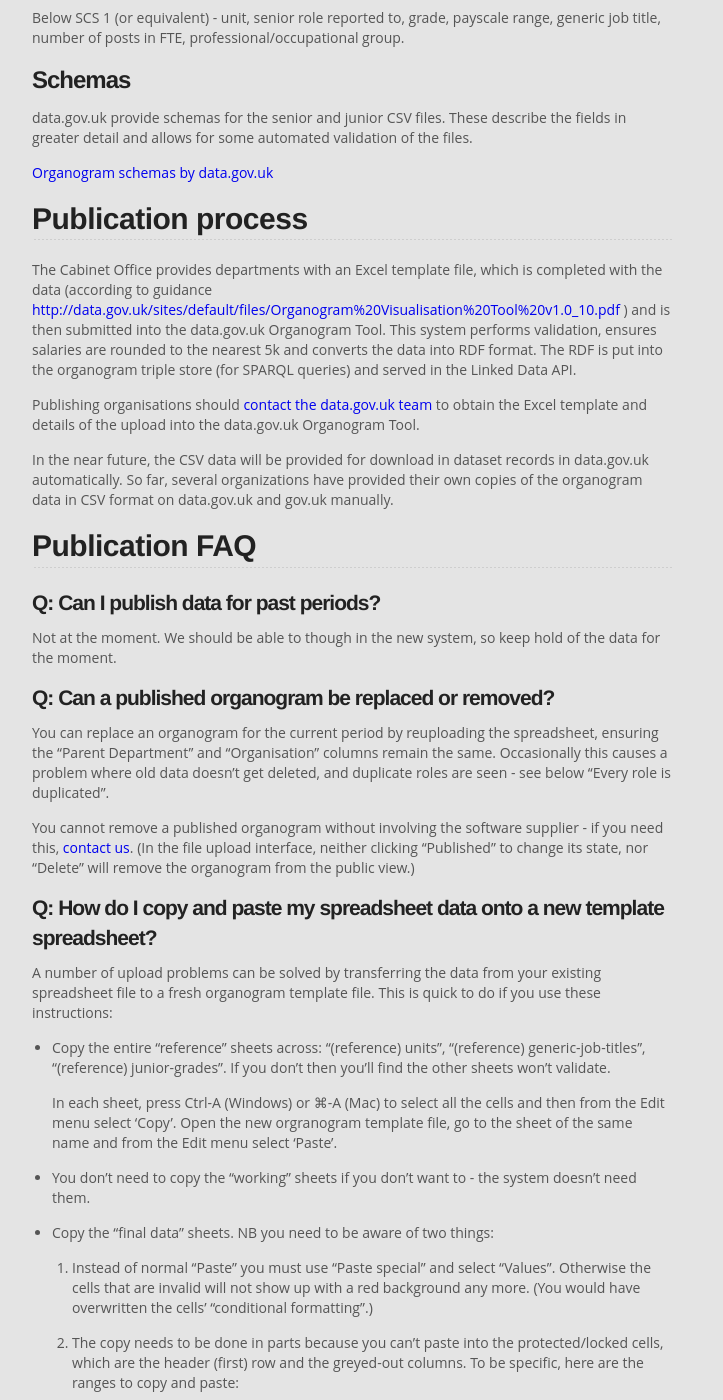
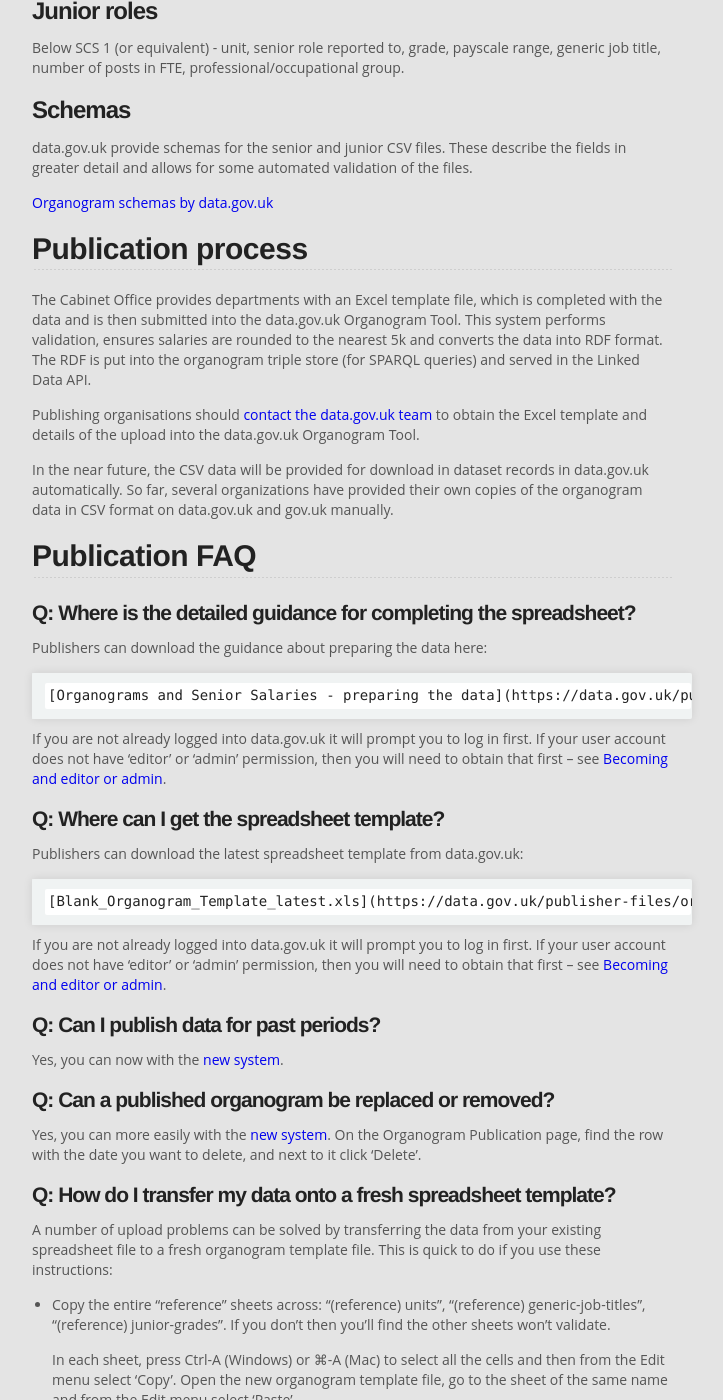
Before and after one commit to datagovuk/guidance, a Jekyll site: the page built from organogram-data.md, in a window 1280 px wide and 1400 px high, scrolled down 1461 px. Shown: the whole window, without its empty margins (288-1011 px from the left). Built offline with Jekyll 4.4.1, drawn with Linux system fonts in a browser that asks for light colours; some of the changed text lies outside the part shown.

Commit message:
Organogram tweaks

```diff
--- a/organogram-data.md
+++ b/organogram-data.md
@@ -2,6 +2,8 @@
 layout: "default"
 title: "Organogram data - Staff Roles and Salaries - publishing by central government"
 ---
+
+*NB On 3rd October 2016 there was a [transition to a new system](organogram-transition.html)*
 
 The Prime Minister committed central government and agencies to publish organograms of all staff positions from October 2010. The data includes the hierarchy of senior staff, including names, grades, job titles & salaries and numbers of junior staff that report to them.
 
@@ -35,15 +37,18 @@
 
 ## Published data
 
-Organograms are published at <https://data.gov.uk/organogram/>. The web interfaces includes a drop-down to select different organizations, a "Version" slider to select releases for the data at previous time snapshots and a "Sources" button for links to the Linked Data API, which is a web interface offering navigation through and chunks of the data in RDF serializations.
+Organograms are published as:
+
+* Visualisations/diagrams at <https://data.gov.uk/organogram/>.
+* Raw data in CSV format in data.gov.uk [datasets in the Organograms collection](https://data.gov.uk/data/search?q=&collection=Organogram)
 
 ## About the data
 
 ### Senior roles
 
-SCS pay band 2 (or equivalent) and above - name of the person, base pay (in £5k pay bands), grade, unit, contact phone/email, job title, role reported to, full time equivalent (FTE), salary cost of reports, professional/occupational group.
+SCS pay band 2 (or equivalent) and above - name of the person, pay (in £5k pay bands), grade, unit, contact phone/email, job title, role reported to, full time equivalent (FTE), salary cost of reports, professional/occupational group.
 
-SCS pay band 1 (or equivalent) - same as for SCS 2, but without the base pay (which is included in the cost of team reports).
+SCS pay band 1 (or equivalent) - same as for SCS 2, but without the name or pay (which is included in the cost of team reports).
 
 ### Junior roles
 
@@ -57,31 +62,45 @@
 
 ## Publication process
 
-The Cabinet Office provides departments with an Excel template file, which is completed with the data (according to guidance <http://data.gov.uk/sites/default/files/Organogram%20Visualisation%20Tool%20v1.0_10.pdf> ) and is then submitted into the data.gov.uk Organogram Tool. This system performs validation, ensures salaries are rounded to the nearest 5k and converts the data into RDF format. The RDF is put into the organogram triple store (for SPARQL queries) and served in the Linked Data API.
+The Cabinet Office provides departments with an Excel template file, which is completed with the data and is then submitted into the data.gov.uk Organogram Tool. This system performs validation, ensures salaries are rounded to the nearest 5k and converts the data into RDF format. The RDF is put into the organogram triple store (for SPARQL queries) and served in the Linked Data API.
 
-Publishing organisations should [contact the data.gov.uk team](http://data.gov.uk/contact) to obtain the Excel template and details of the upload into the data.gov.uk Organogram Tool.
+Publishing organisations should [contact the data.gov.uk team](https://data.gov.uk/contact) to obtain the Excel template and details of the upload into the data.gov.uk Organogram Tool.
 
 In the near future, the CSV data will be provided for download in dataset records in data.gov.uk automatically. So far, several organizations have provided their own copies of the organogram data in CSV format on data.gov.uk and gov.uk manually.
 
 ## Publication FAQ
 
+#### Q: Where is the detailed guidance for completing the spreadsheet?
+
+Publishers can download the guidance about preparing the data here:
+
+    [Organograms and Senior Salaries - preparing the data](https://data.gov.uk/publisher-files/organogram_docs/OrganogramsPreparingTheDataGuidanceSeptember2016.pdf)
+
+If you are not already logged into data.gov.uk it will prompt you to log in first. If your user account does not have 'editor' or 'admin' permission, then you will need to obtain that first – see [Becoming and editor or admin](becoming_an_editor_or_admin.html).
+
+#### Q: Where can I get the spreadsheet template?
+
+Publishers can download the latest spreadsheet template from data.gov.uk:
+
+    [Blank_Organogram_Template_latest.xls](https://data.gov.uk/publisher-files/organogram_docs/Blank_Organogram_Template_latest.xls)
+
+If you are not already logged into data.gov.uk it will prompt you to log in first. If your user account does not have 'editor' or 'admin' permission, then you will need to obtain that first – see [Becoming and editor or admin](becoming_an_editor_or_admin.html).
+
 #### Q: Can I publish data for past periods?
 
-Not at the moment. We should be able to though in the new system, so keep hold of the data for the moment.
+Yes, you can now with the [new system](organogram-transition.html).
 
 #### Q: Can a published organogram be replaced or removed?
 
-You can replace an organogram for the current period by reuploading the spreadsheet, ensuring the "Parent Department" and "Organisation" columns remain the same. Occasionally this causes a problem where old data doesn't get deleted, and duplicate roles are seen - see below "Every role is duplicated".
+Yes, you can more easily with the [new system](organogram-transition.html). On the Organogram Publication page, find the row with the date you want to delete, and next to it click 'Delete'.
 
-You cannot remove a published organogram without involving the software supplier - if you need this, [contact us](http://data.gov.uk/contact). (In the file upload interface, neither clicking "Published" to change its state, nor "Delete" will remove the organogram from the public view.)
-
-#### Q: How do I copy and paste my spreadsheet data onto a new template spreadsheet?
+#### Q: How do I transfer my data onto a fresh spreadsheet template?
 
 A number of upload problems can be solved by transferring the data from your existing spreadsheet file to a fresh organogram template file. This is quick to do if you use these instructions:
 
 * Copy the entire "reference" sheets across: "(reference) units", "(reference) generic-job-titles", "(reference) junior-grades". If you don't then you'll find the other sheets won't validate.
 
-  In each sheet, press Ctrl-A (Windows) or &#8984;-A (Mac) to select all the cells and then from the Edit menu select 'Copy'. Open the new orgranogram template file, go to the sheet of the same name and from the Edit menu select 'Paste'.
+  In each sheet, press Ctrl-A (Windows) or &#8984;-A (Mac) to select all the cells and then from the Edit menu select 'Copy'. Open the new organogram template file, go to the sheet of the same name and from the Edit menu select 'Paste'.
 
 * You don't need to copy the "working" sheets if you don't want to - the system doesn't need them.
 
@@ -102,38 +121,15 @@
 
 ## Publication problems and solutions
 
-#### Every role is duplicated
+#### "Validation error(s) during load"
 
-This problem can be identified by the number "2" (or more) seen on every role. In addition, the name (or same ID) is listed twice in the information box. For example:
+If you upload your Excel file and get this error then it means that there is a problem with one or more data rows in the spreadsheet, as identified by the spreadsheet's own validation.
 
-![Duplicate roles problem](images/organogram_duplicates_problem.png)
+The spreadsheet should identify the row with the problem using the red colour, and if you've avoided using normal paste, the problem cells will also be red.
 
-If this is the case, [contact us](http://data.gov.uk/contact) so that we can ask the supplier to sort it out.
+However, the upload error message should give the clearest indication of both the nature of the problem and where it is, naming the specific sheet and either row or cell.
 
-#### "That doesn't look like a valid Excel spreadsheet."
-
-![not valid Excel spreadsheet error message during upload](images/organogram_upload_not_valid_excel.png)
-
-(not to be confused with messages concerning an "invalid" spreadsheet - see below)
-
-This occurs if the filename does not end in exactly ".xls".
-
-This may be because:
-* It has been saved as .xlsx (this newer format is not accepted)
-* It has been capitalized
-* Macs sometimes leave off the extension completely when saving files
-
-Correct the filename extension using Windows Explorer or Mac Finder before re-uploading.
-
-#### "The spreadsheet is invalid. Please check your data and try again."
-
-![invalid spreadsheet error message during upload](images/organogram_upload_invalid.png)
-
-(not to be confused with the error below about an "older spreadsheet template")
-
-If you upload your Excel file and get this error then it means that there is a problem with one or more data rows in the spreadsheet.
-
-To work out exactly where the problem is, open the file in Excel and look on the "(final data)-junior staff" sheet. Scroll to column X and there will be three coloured indicators:
+While working in the spreadsheet, please refer to the validation indicator, which helps you identify when these problems have been solved:
 
 ![spreadsheet validity indicator - workbook](images/organogram_spreadsheet_workbook_invalid.png)
 
@@ -149,15 +145,9 @@
 
 Once all problems are resolved and the 'WORKBOOK VALID?' indicator has gone green and you still get an error when you try to upload it, then [contact us](http://data.gov.uk/contact), supplying the file in question.
 
-#### "older spreadsheet template"
+#### Older spreadsheet template"
 
-![invalid spreadsheet / "older spreadsheet template" error message during upload](images/organogram_upload_invalid_older.png)
-
-"The spreadsheet is invalid - You may be using an older version of the spreadsheet template. Please check your data and try again."
-
-(Not to be confused with the error in the previous section of this document that does not mention the "older spreadsheet template")
-
-It means that the spreadsheet structure is not correct.
+Older spreadsheet templates (e.g. from 2010) can cause problems because they have a different structure.
 
 Follow these steps to find and solve the fault:
 
@@ -169,25 +159,13 @@
 
 If you still get the error on upload, you could try getting a fresh template and copy and paste the data across to it.
 
-#### "Could not find junior sheet"
-
-!["Could not find junior sheet" error message during upload](images/organogram_upload_invalid_finding_sheet.png)
-
-"Could not find junior sheet. Please check your data and try again."
+#### No sheet named <'(reference) units'>
 
 Follow these steps to find and solve the fault:
 
 * Check that the spreadsheet opens alright in Excel.
 * Check that the spreadsheet is not password protected. (It would prompt for the password when you open it in Excel.)
-* Check that the key sheets are still called "(final data) senior-staff" and "(final data) junior-staff". Check that on sheet "(final data) junior-staff" there is still the validation block is still in column X in rows 1 to 6. If you can't fix any problems, [contact us](http://data.gov.uk/contact) to get the latest template and [copy and paste your data into it](#q-how-do-i-copy-and-paste-my-spreadsheet-data-onto-a-new-template-spreadsheet).
-
-#### Junior roles haven't appeared
-
-Occasionally, the senior roles will show, but none of the junior roles, when viewing or previewing the organogram. This can be caused by blank rows in the junior sheet:
-
-![Missing row in spreadsheet](images/organogram_missing_row.png)
-
-Check for missing rows in the "(final data) junior-staff" sheet and re-upload.
+* Check that the key sheets are still called "(reference) units", "(final data) senior-staff" and "(final data) junior-staff". If not, simply rename them back to these names.
 
 #### Organogram has not appeared publicly
 
@@ -197,16 +175,10 @@
 
   ![organogram department/public body selector](images/organogram_department_selector.png)
 
-  To be sure, select it again using the first box pictured - "Departments". The name of the department/public body should appear in the second box/button.
-
 * Check you are looking at the right "Version" (date) in the viewer.
 
   ![organogram version slider](images/organogram_version.png)
 
-* Check that you changed the state to "Published" (via "Signed off") in the "Preview" screen.
+* Check that on the Publication page, the relevant row has a Publish status of "Done". (i.e. you have uploaded the file, ticked Sign off and clicked Publish)
 
   ![organogram published state](images/organogram_published_state.png)
-
-* Ensure that you waited until at least the next day since you changed the state to "Published" (it is done during the night).
-
-If you are still not seeing it, then [contact us](http://data.gov.uk/contact).
--- a/organogram-transition.md
+++ b/organogram-transition.md
@@ -10,11 +10,11 @@
 
 ## Context
 
-'Organograms' is the staff data that central government bodies are responsible for uploading to data.gov.uk every 6 months. Further information about this commitment is explained on: [Organogram data - Staff Roles and Salaries - publishing by central government](organogram-data.html).
+'Organograms' are the staff datasets that central government bodies are responsible for publishing on data.gov.uk every 6 months. Further information about this commitment is explained on: [Organogram data - Staff Roles and Salaries - publishing by central government](organogram-data.html).
 
 ## When?
 
-* 28th September 2016 - existing uploads will be disabled (to allow for transition)
+* 29th September 2016 - existing submissions/uploads will be disabled (to allow for transition)
 
 * 3rd October 2016 - new upload and view functionality launches
 
@@ -33,12 +33,19 @@
    * [Getting an account](becoming_an_editor_or_admin.html#getting-an-account)
    * [Become an editor](becoming_an_editor_or_admin.html#become-an-editor)
 
+2. The spreadsheet of data that you collect remains the same format/template as before. However the latest spreadsheet has updated department names. Publishers can download it here:
 
-2. The spreadsheet of data that you collect remains the same format/template as before. If you want the latest template then [contact us](http://data.gov.uk/contact).
+    [Blank_Organogram_Template_latest.xls](https://data.gov.uk/publisher-files/organogram_docs/Blank_Organogram_Template_latest.xls)
 
-   Guidance for preparing the spreadsheet is available here: TBA (available to logged-in publishers only) (this document is an update of the previous "Organograms and Senior Salaries" guidance)
+    If you are not already logged into data.gov.uk it will prompt you to log in first. If your user account does not have 'editor' or 'admin' permission, then you will need to obtain that first – see [Becoming and editor or admin](becoming_an_editor_or_admin.html).
 
-3. For you to upload the data, instead of using organogram.data.gov.uk you will be directed to a new part of data.gov.uk.
+    To help filling in the spreadsheet, publishers can download this guidance:
+
+    [Organograms and Senior Salaries - preparing the data](https://data.gov.uk/publisher-files/organogram_docs/OrganogramsPreparingTheDataGuidanceSeptember2016.pdf)
+
+    (this document is an update of the previous "Organograms and Senior Salaries" guidance)
+
+3. For you to submit/upload the data, instead of using organogram.data.gov.uk you should use the new [Organogram Publication](https://data.gov.uk/organogram/manage) section of data.gov.uk.
 
    Guidance for upload is available here: [Organogram upload](organogram-upload.html)
 
```
Also changed, not shown: organogram-upload.md (+2 -2 lines), images/organogram_department_selector.png, images/organogram_published_state.png, images/organogram_spreadsheet_workbook_invalid.png, images/organogram_version.png.
